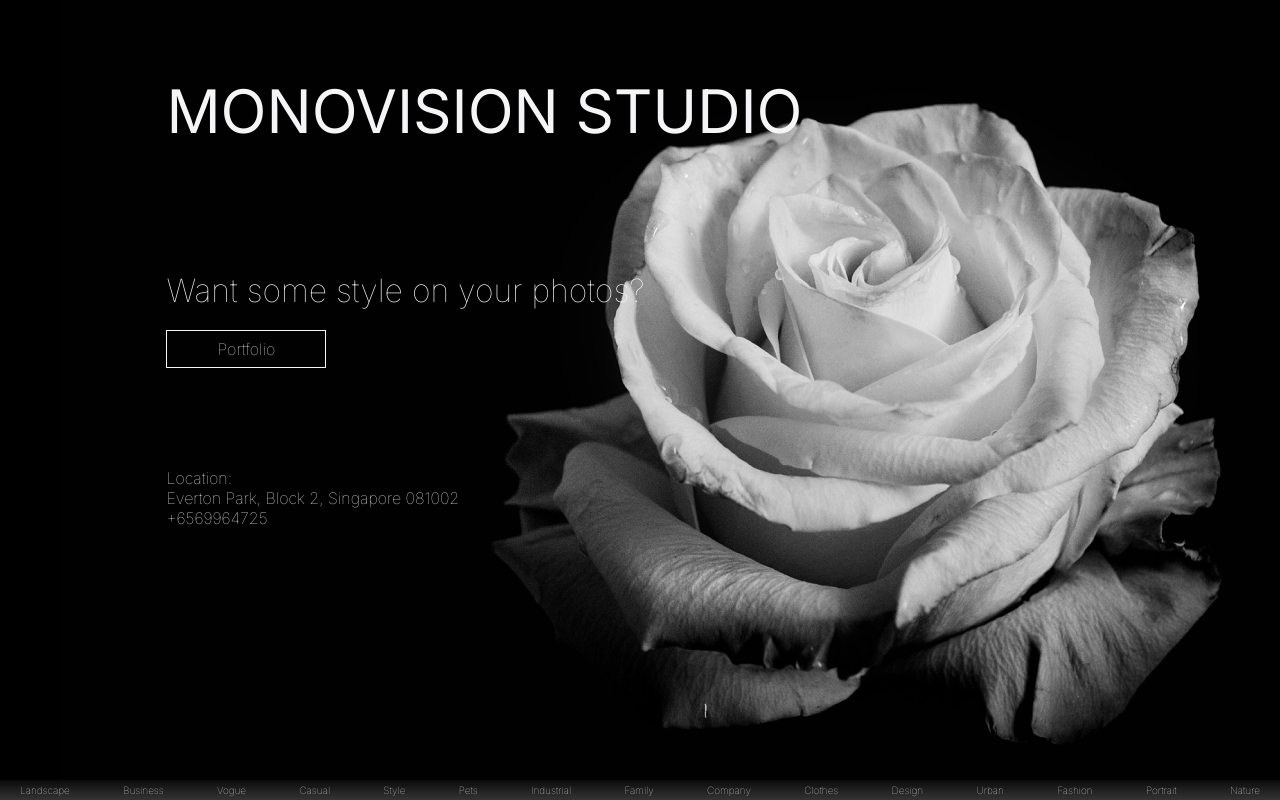
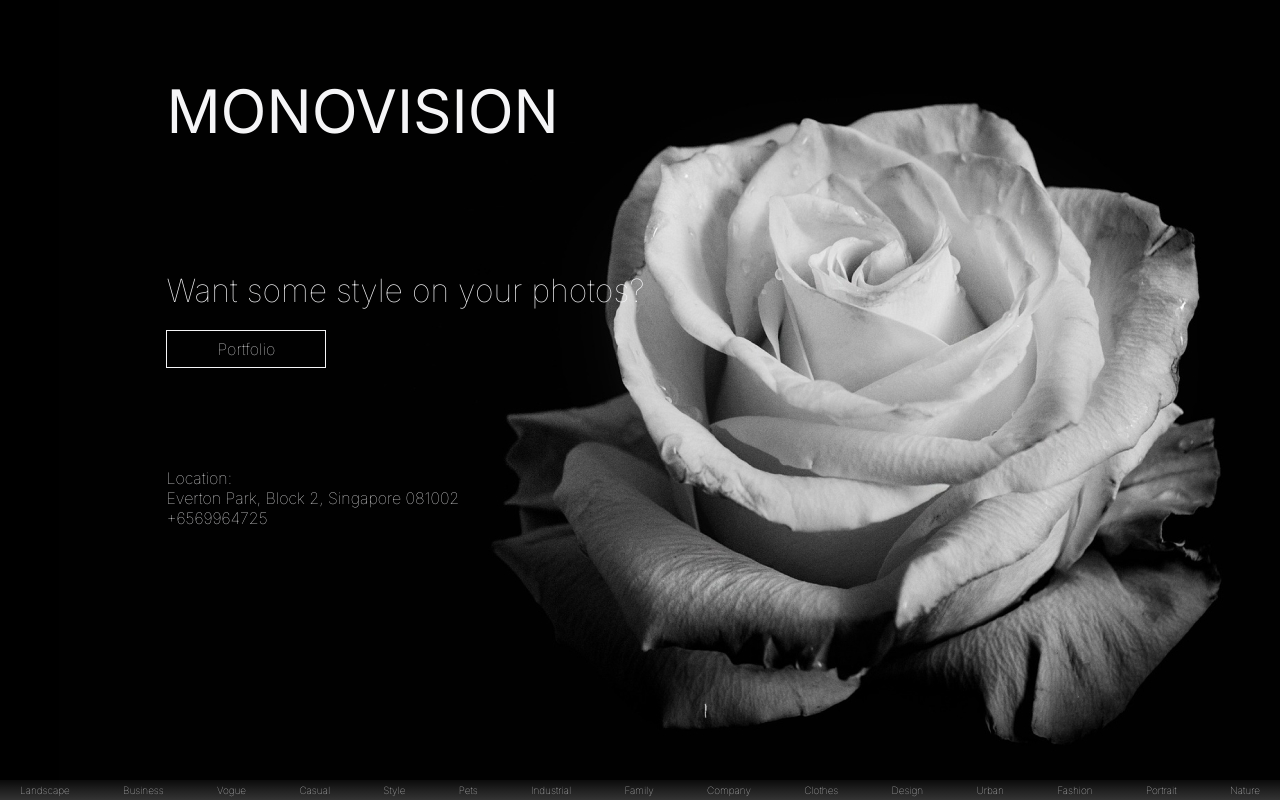
Before and after one commit to Gh0stW1nd/Monovision_Studio, a plain HTML site: page src/index.html in a window 1280 px wide. Shown: the top 800 px of the page. Drawn offline with Linux system fonts and the light colour scheme.

Commit message:
change main title

```diff
--- a/src/index.html
+++ b/src/index.html
@@ -22,7 +22,7 @@
     <main>
         <section class="promo">
             <div class="container">
-                <h1 class="promo__title">Monovision studio</h1>
+                <h1 class="promo__title">Monovision</h1>
                 <h2 class="promo__subtitle">Want some style on your photos?</h2>
                 <a href="#portfolio" class="btn">Portfolio</a>
                 <div class="promo__address">
```
